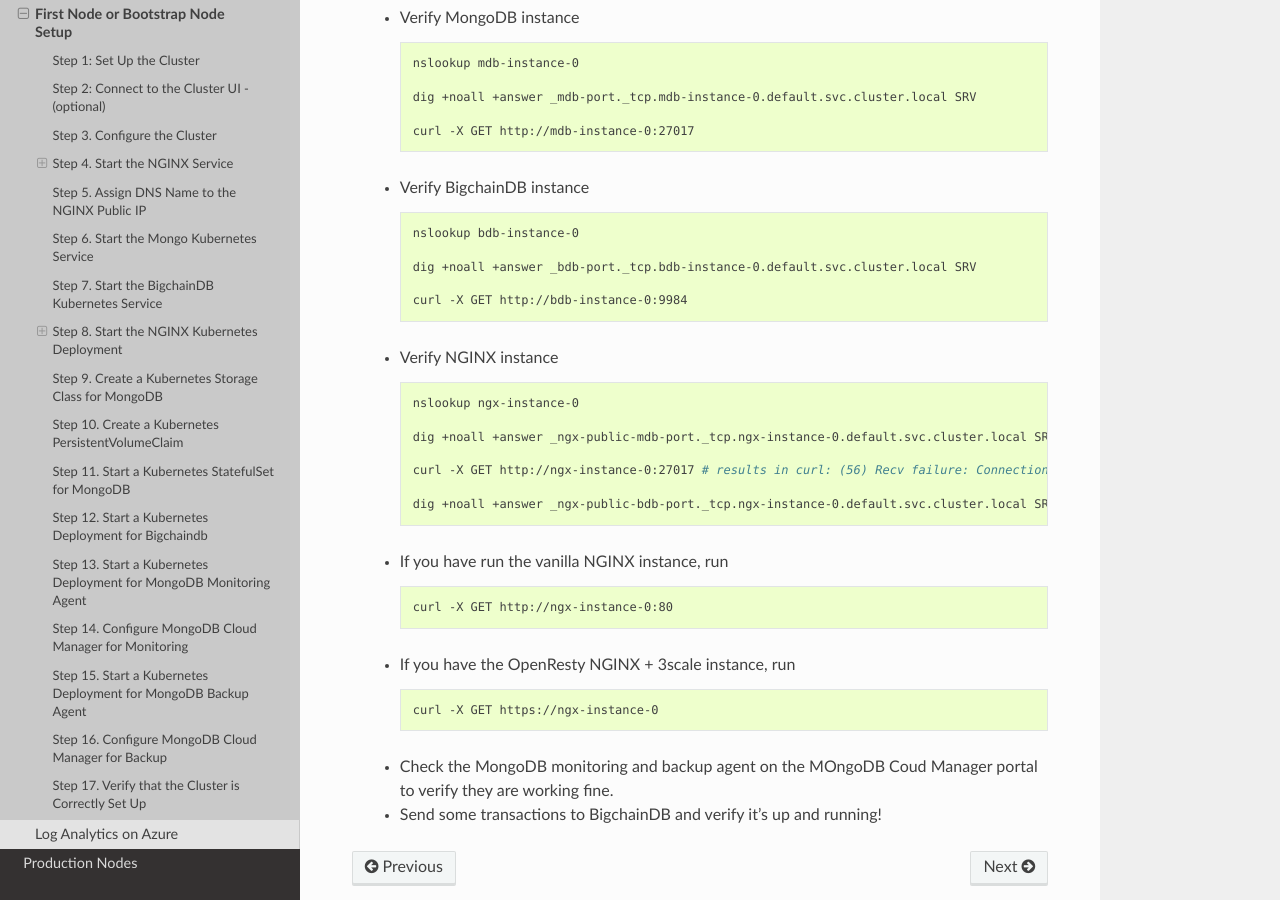
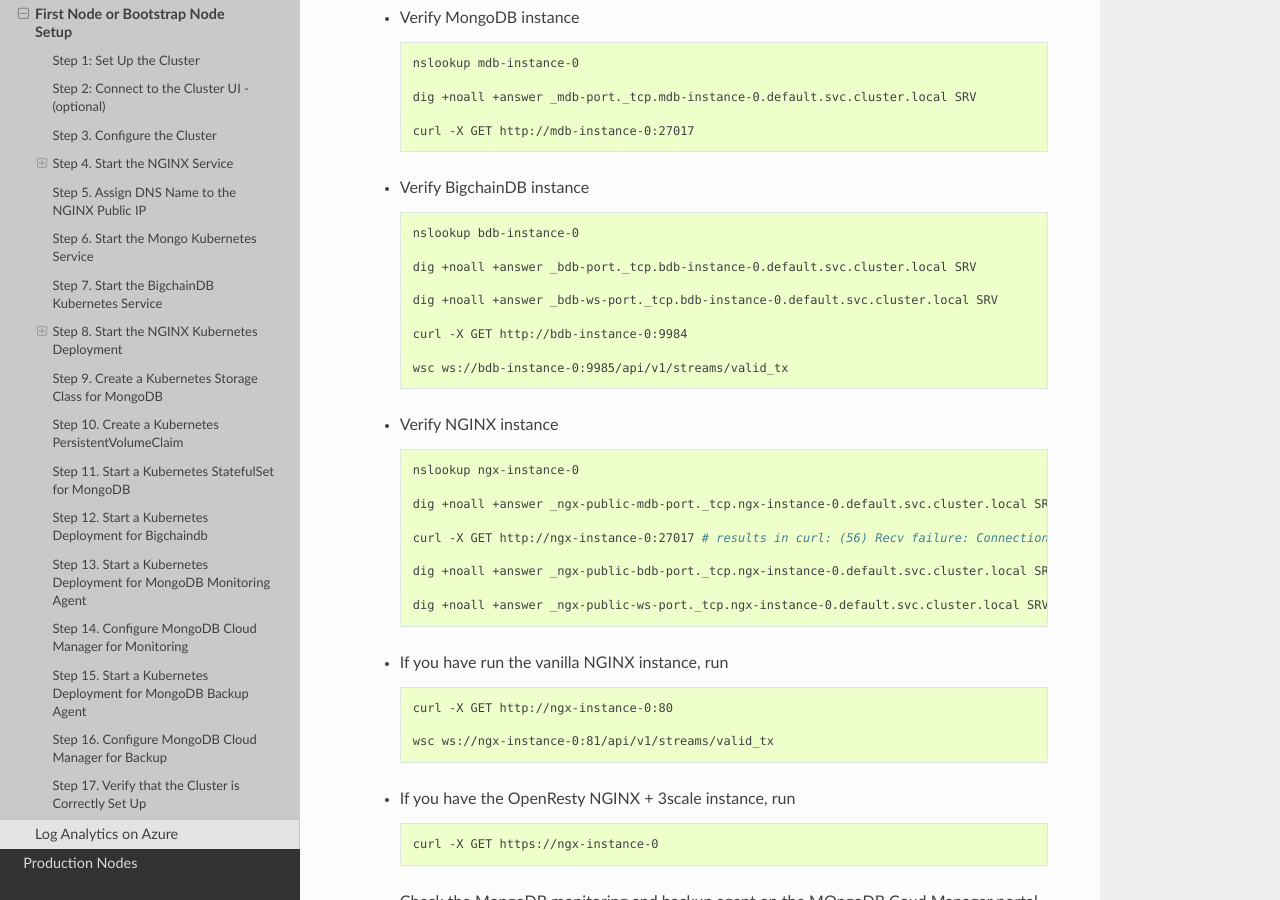
Before and after one commit to bigchaindb/bigchaindb, a Sphinx documentation site: the page built from docs/server/source/cloud-deployment-templates/first-node.rst, in a window 1280 px wide and 900 px high, scrolled down 6371 px. Built offline with Sphinx 7.4.7 and the Read the Docs theme 2.0.0, drawn with Linux system fonts in a browser that asks for light colours; pages that are not in the unit, such as notebooks, are missing from menus.

```diff
--- a/docs/server/source/cloud-deployment-templates/first-node.rst
+++ b/docs/server/source/cloud-deployment-templates/first-node.rst
@@ -3,6 +3,7 @@
 
 This document is a work in progress and will evolve over time to include
 security, websocket and other settings.
+
 
 Step 1: Set Up the Cluster
 --------------------------
@@ -422,7 +423,11 @@
 
         dig +noall +answer _bdb-port._tcp.bdb-instance-0.default.svc.cluster.local SRV
 
+        dig +noall +answer _bdb-ws-port._tcp.bdb-instance-0.default.svc.cluster.local SRV
+
         curl -X GET http://bdb-instance-0:9984
+
+        wsc ws://bdb-instance-0:9985/api/v1/streams/valid_tx
 
   * Verify NGINX instance
 
@@ -436,11 +441,15 @@
 
         dig +noall +answer _ngx-public-bdb-port._tcp.ngx-instance-0.default.svc.cluster.local SRV
 
+        dig +noall +answer _ngx-public-ws-port._tcp.ngx-instance-0.default.svc.cluster.local SRV
+
   * If you have run the vanilla NGINX instance, run
 
     .. code:: bash
 
         curl -X GET http://ngx-instance-0:80
+
+        wsc ws://ngx-instance-0:81/api/v1/streams/valid_tx
 
   * If you have the OpenResty NGINX + 3scale instance, run
 
```
Also changed, not shown: 5 other files.
